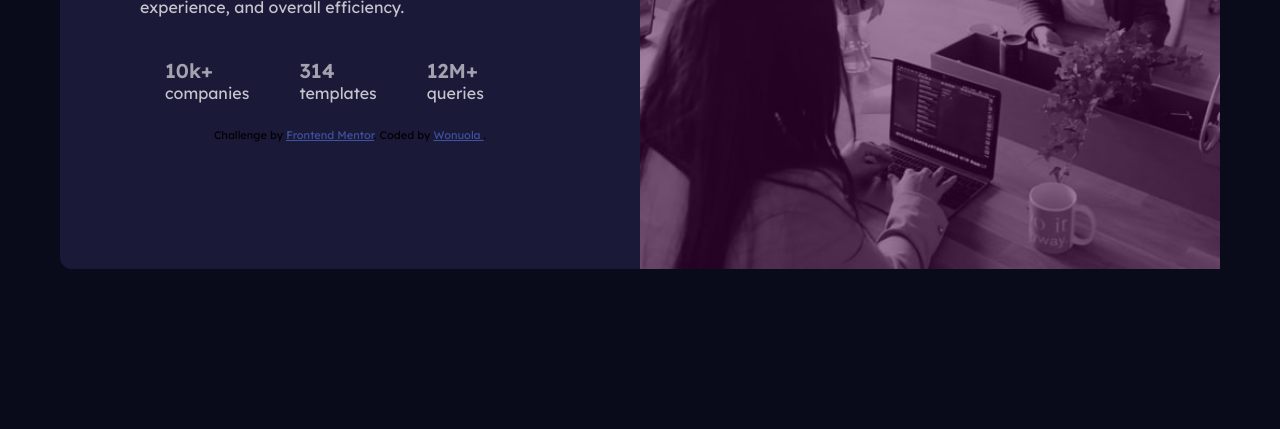
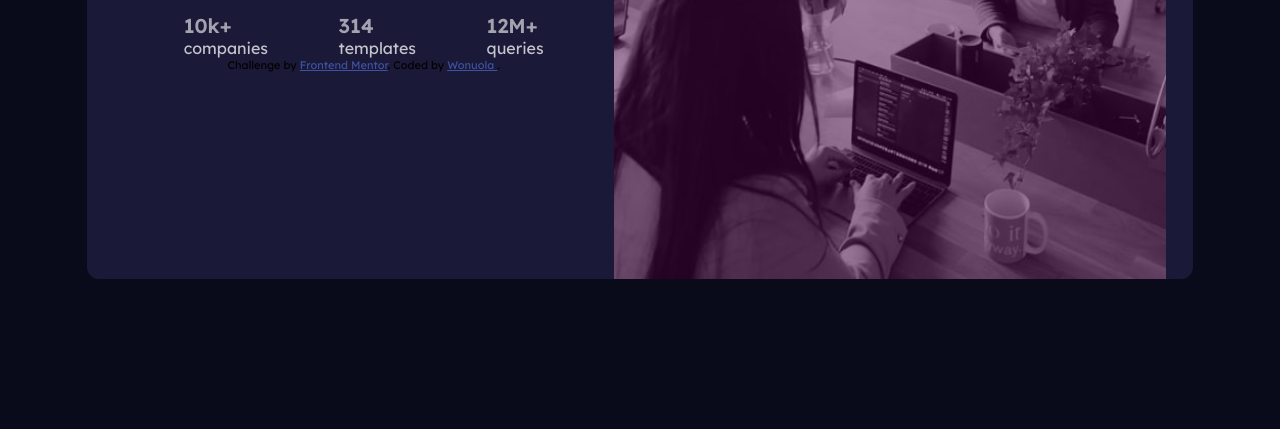
Before and after one commit to wonuola-y/statistics-, a plain HTML site: page index.html in a window 1280 px wide. Shown: the part 371-800 px from the top of the page. Drawn offline with Linux system fonts and the light colour scheme.

Commit message:
Update style.css

```diff
--- a/style.css
+++ b/style.css
@@ -107,14 +107,15 @@ span{
         width: 50%;
     }
     .text-container{
-        padding: 80px;
+        max-width: 500px;
+        padding: 70px;
         text-align: start;
         width: 50%;
         font-family: 'Lexend Deca', sans-serif;
     }
     .desktop{
         display: block;
-        height: 100%;
+        height: 500px;
     }
     .mobile{
         display:none;
@@ -122,5 +123,10 @@ span{
     ul{
         display: flex;
         font-family: 'Lexend Deca', sans-serif;
+        justify-content: space-between;
+        margin: 0;
+    }
+    li{
+        margin: 0;
     }
 }
```
